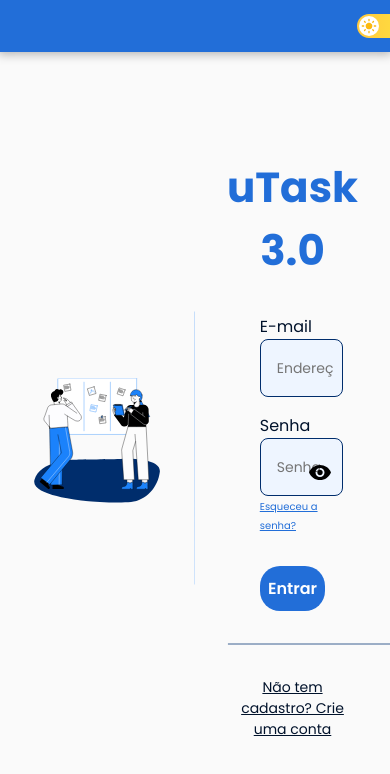
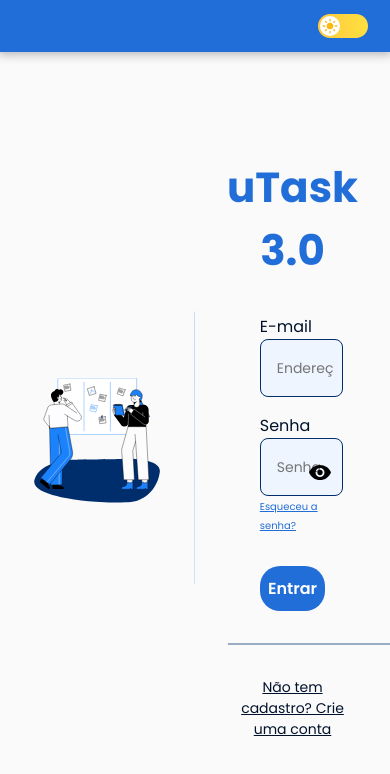
Before and after one commit to gustavolovizotto/Utask-Project, a React (Vite) app: page /login in a window 390 px wide. Shown: the top 774 px of the page. Built offline with nearby package versions, Linux system fonts and the light colour scheme.

Commit message:
Deixa o header responsivo

```diff
--- a/src/components/header/firstHeader.module.css
+++ b/src/components/header/firstHeader.module.css
@@ -13,3 +13,12 @@
   display: flex;
   margin-left: 90%;
 }
+
+@media (max-width: 768px) {
+  .header button {
+    background-color: transparent;
+    border: none;
+    display: flex;
+    margin-left: 80%;
+  }
+}
```
